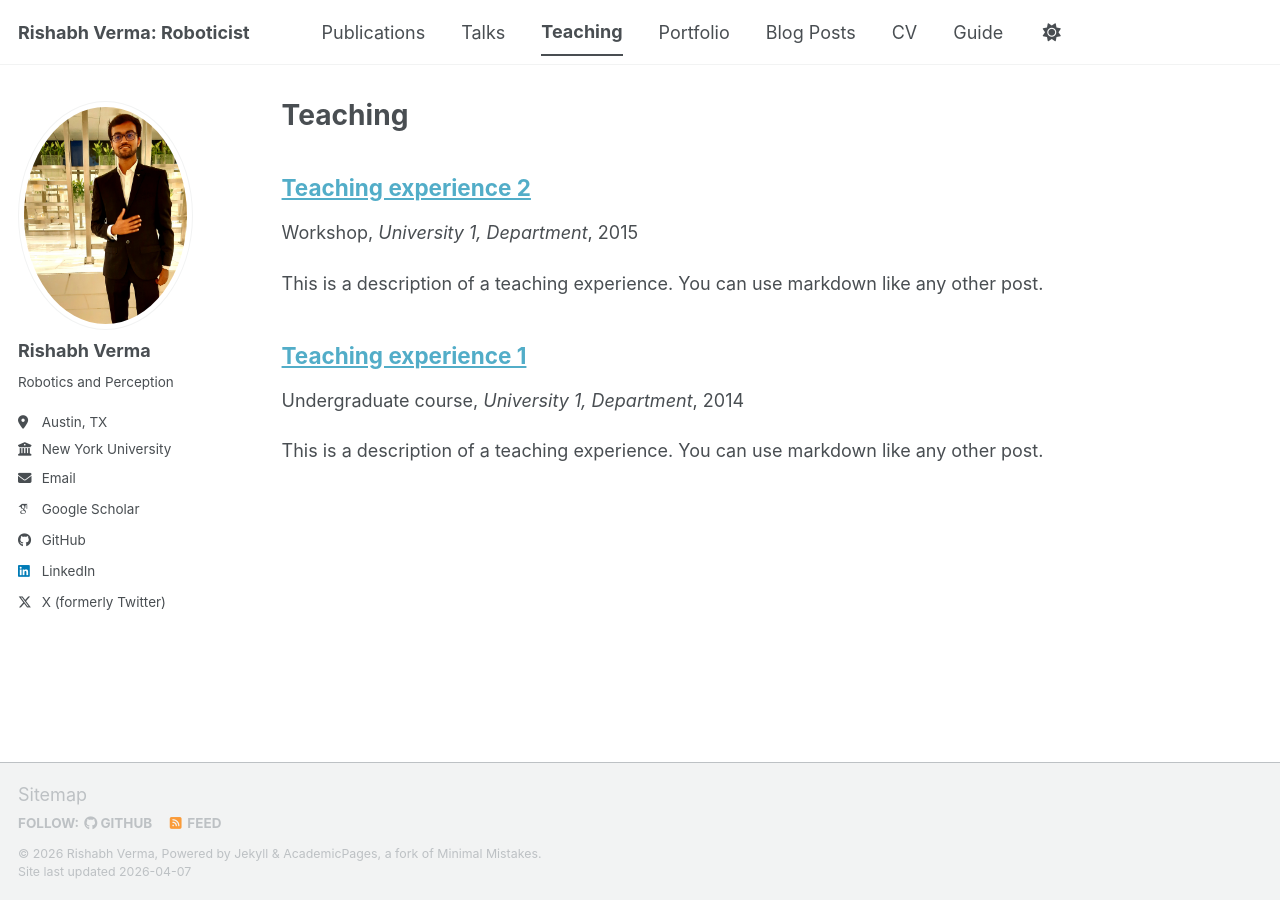
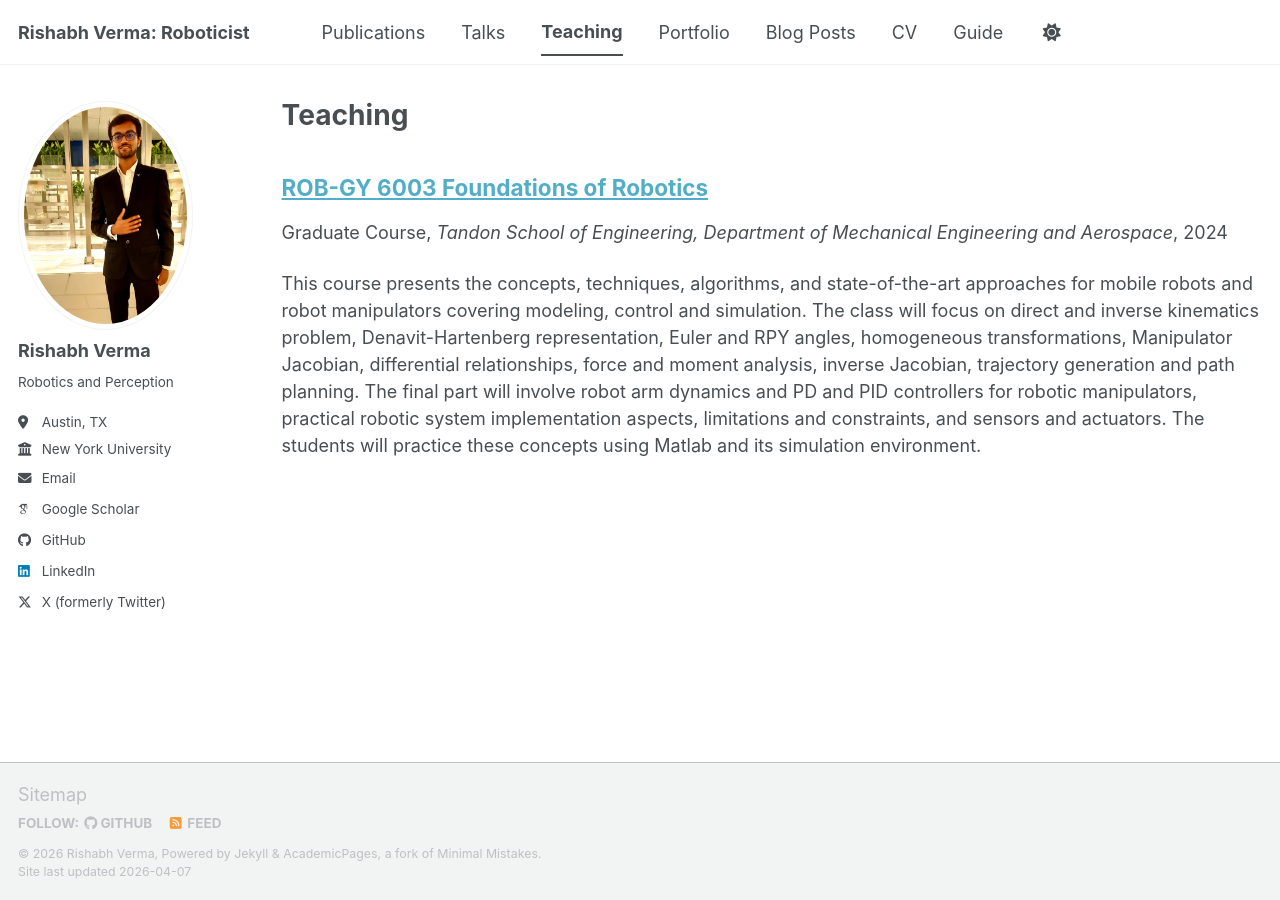
Before and after one commit to RiVer2000/RiVer2000.github.io, a Jekyll site: the page built from _pages/teaching.html, in a window 1280 px wide. Built offline with Jekyll 4.4.1, drawn with Linux system fonts in a browser that asks for light colours; some web fonts are replaced; a script bundle is joined from its source files by our own code; library files that are not in the unit come from our copies.

Commit message:
talks and teaching added

```diff
--- a/_teaching/2014-spring-teaching-1.md
+++ /dev/null
@@ -1,20 +0,0 @@
----
-title: "Teaching experience 1"
-collection: teaching
-type: "Undergraduate course"
-permalink: /teaching/2014-spring-teaching-1
-venue: "University 1, Department"
-date: 2014-01-01
-location: "City, Country"
----
-
-This is a description of a teaching experience. You can use markdown like any other post.
-
-Heading 1
-======
-
-Heading 2
-======
-
-Heading 3
-======
--- a/_teaching/2015-spring-teaching-2.md
+++ /dev/null
@@ -1,20 +0,0 @@
----
-title: "Teaching experience 2"
-collection: teaching
-type: "Workshop"
-permalink: /teaching/2015-spring-teaching-1
-venue: "University 1, Department"
-date: 2015-01-01
-location: "City, Country"
----
-
-This is a description of a teaching experience. You can use markdown like any other post.
-
-Heading 1
-======
-
-Heading 2
-======
-
-Heading 3
-======
--- /dev/null
+++ b/_teaching/for.md
@@ -0,0 +1,15 @@
+---
+title: "ROB-GY 6003  Foundations of Robotics"
+collection: teaching
+type: "Graduate Course"
+permalink: /teaching/for
+venue: "Tandon School of Engineering, Department of Mechanical Engineering and Aerospace"
+date: 2024-09-01
+location: "Brooklyn, New York"
+---
+
+
+
+
+
+This course presents the concepts, techniques, algorithms, and state-of-the-art approaches for mobile robots and robot manipulators covering modeling, control and simulation. The class will focus on direct and inverse kinematics problem, Denavit-Hartenberg representation, Euler and RPY angles, homogeneous transformations, Manipulator Jacobian, differential relationships, force and moment analysis, inverse Jacobian, trajectory generation and path planning. The final part will involve robot arm dynamics and PD and PID controllers for robotic manipulators, practical robotic system implementation aspects, limitations and constraints, and sensors and actuators. The students will practice these concepts using Matlab and its simulation environment.
```
Also changed, not shown: _talks/CAD.md (+4 -2 lines).
